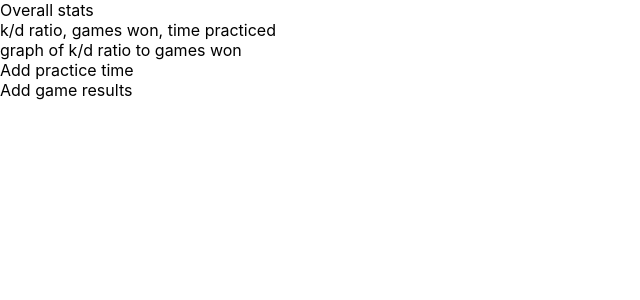
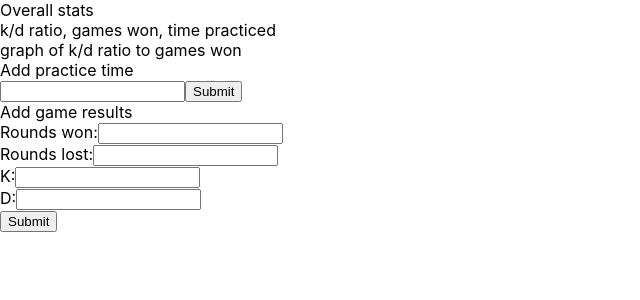
Before and after one commit to m-kraljevic/tracker-strike, a React (Create React App) app: page / in a window 1280 px wide. Shown: the top 300 px of the page, without its empty margins (0-640 px from the left). Built offline with nearby package versions, Linux system fonts and the light colour scheme.

Commit message:
React basic changes (#3)
* added in react basic code

* changed folder structure

* changed to class based component with a state to represent dummy data

```diff
--- a/src/App.js
+++ b/src/App.js
@@ -1,25 +1,10 @@
 import React from 'react';
 import './App.css';
+import Frontend from './Frontend'
 
 function App() {
   return (
-    <div>
-      <div>
-        Overall stats
-        <div>
-          k/d ratio, games won, time practiced
-        </div>
-        <div>
-          graph of k/d ratio to games won
-        </div>
-      </div>
-      <div>
-        Add practice time
-      </div>
-      <div>
-        Add game results
-      </div>
-    </div>
+    <Frontend />
   );
 }
 
--- /dev/null
+++ b/src/Frontend.js
@@ -0,0 +1,54 @@
+import React, { Component } from 'react';
+
+class Frontend extends Component {
+    state = {
+        kdRatio: 0.5,
+        gamesWon: 100,
+        timePracticed: 90,
+        newPracticeValue: '',
+        newGameRoundsWon: '',
+        newGameRoundsLost: '',
+        newGameRoundsK: '',
+        newGameRoundD: ''
+    }
+
+    render() {
+        return (
+            <div>
+                <div>
+                    Overall stats
+                </div>
+                <div>
+                    k/d ratio, games won, time practiced
+                </div>
+                <div>
+                    graph of k/d ratio to games won
+                </div>
+                <div>
+                    Add practice time
+                    <div>
+                        <input type='text'></input>
+                        <button>Submit</button>
+                    </div>
+                </div>
+                <div>
+                    Add game results
+                    <div>
+                        Rounds won:<input type='text'></input>
+                    </div>
+                    <div>
+                        Rounds lost:<input type='text'></input>
+                    </div>
+                    <div>
+                        K:<input type='text'></input>
+                    </div>
+                    <div>
+                        D:<input type='text'></input>
+                    </div>
+                    <button>Submit</button>
+                </div>
+            </div>);
+    }
+}
+
+export default Frontend;
```
